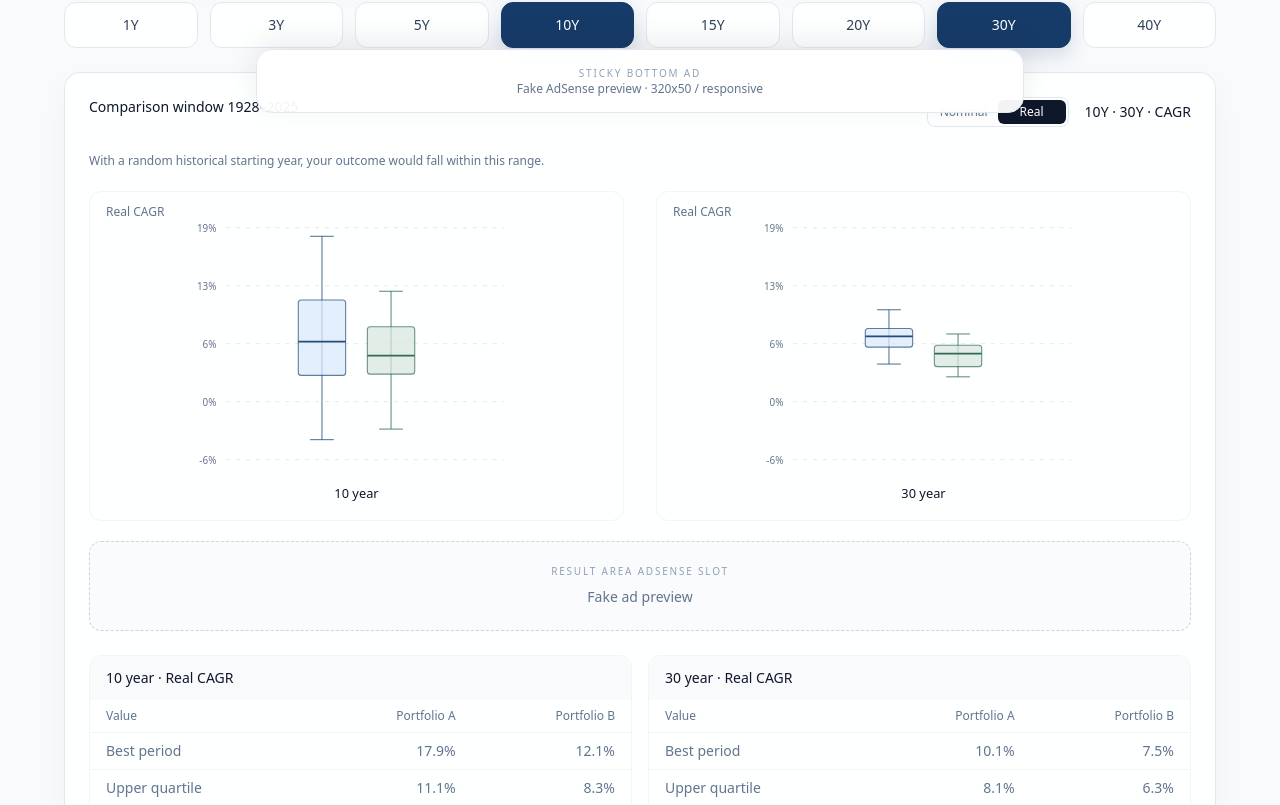
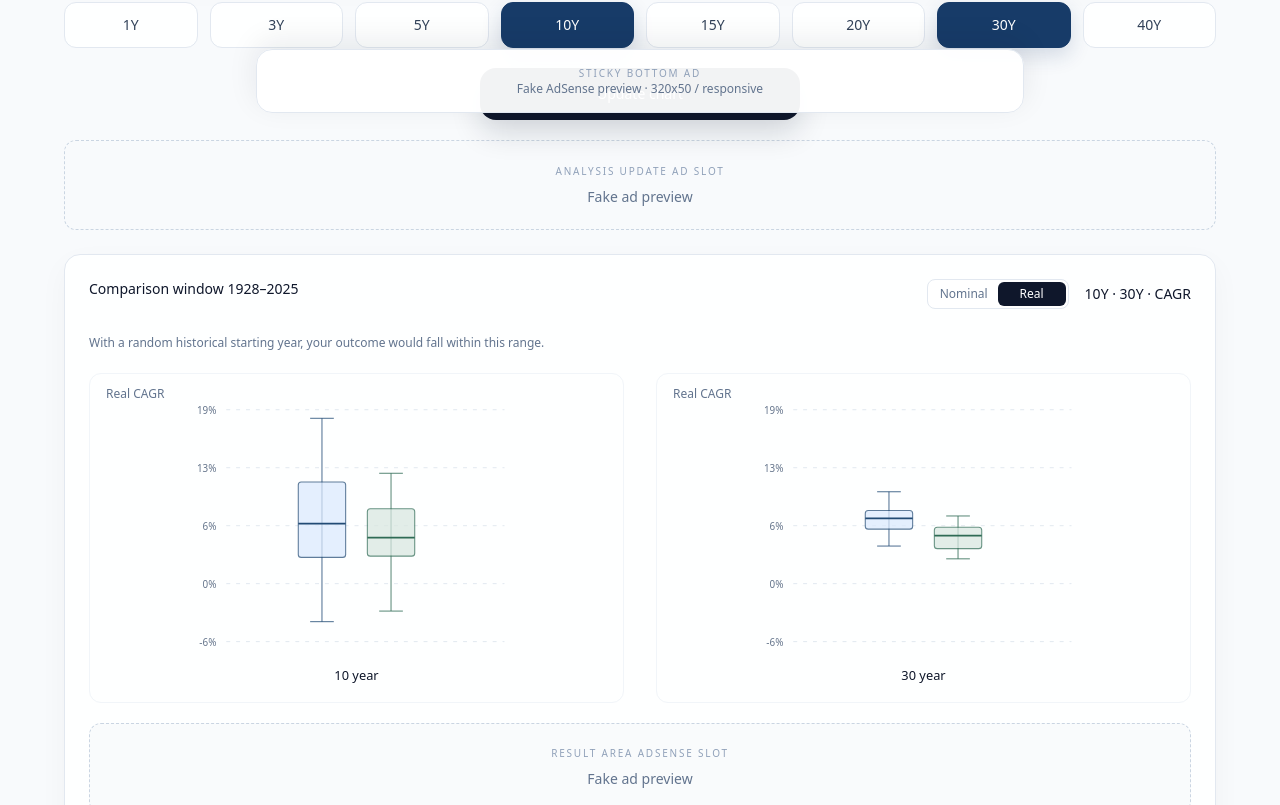
Before and after one commit to horizonworks-lab/portfolio-lab, a React (Vite) app: page / in a window 1280 px wide. Shown: the part 675-1480 px from the top of the page. Built offline with nearby package versions, Linux system fonts and the light colour scheme.

Commit message:
Update App.jsx

```diff
--- a/src/App.jsx
+++ b/src/App.jsx
@@ -93,10 +93,12 @@ function Row({ asset, data, setData, color = "blue" }) {
   );
 }
 
-function Card({ title, data, setData, onNormalize }) {
+function Card({ title, data, setData, onNormalize, validationAttempted }) {
   const t = total(data);
   const ok = t === 100;
   const isA = title.includes("A");
+  const showError = validationAttempted && !ok;
+
   return (
     <div className="bg-white/90 rounded-2xl border border-slate-200 p-5 shadow-[0_10px_30px_rgba(15,23,42,0.035)]">
       <div className="flex justify-between mb-3">
@@ -105,11 +107,11 @@ function Card({ title, data, setData, onNormalize }) {
           {title}
         </h3>
         <div className="flex items-center gap-2">
-          <span className={`text-xs ${ok ? "text-emerald-600" : "text-red-500"}`}>Total {t}%</span>
+          <span className={`text-xs ${showError ? "text-red-500" : ok ? "text-emerald-600" : "text-slate-400"}`}>Total {t}%</span>
           {!ok && (
             <button
               onClick={onNormalize}
-              className="text-[11px] rounded-full border border-red-200 bg-red-50 text-red-600 px-2 py-1 hover:bg-red-100"
+              className="text-[11px] rounded-full border border-slate-200 bg-slate-50 text-slate-500 px-2 py-1 hover:bg-slate-100"
             >
               Normalize
             </button>
@@ -167,7 +169,7 @@ function BoxPlot({ h, scale, dataA, dataB }) {
   );
 }
 
-function Chart({ a, b, h1, h2, mode, setMode }) {
+function Chart({ a, b, h1, h2, mode, draftMode, setDraftMode, chartAdKey }) {
   const horizons = [h1, h2].sort((x, y) => x - y);
   const boxes = useMemo(() => horizons.map((h) => ({ h, a: portfolioBox(a, h, mode), b: portfolioBox(b, h, mode) })), [a, b, h1, h2, mode]);
   const scale = getScale(boxes.flatMap((x) => [x.a, x.b]));
@@ -182,8 +184,8 @@ function Chart({ a, b, h1, h2, mode, setMode }) {
             {["Nominal", "Real"].map((m) => (
               <button
                 key={m}
-                onClick={() => setMode(m)}
-                className={`px-2.5 py-1 rounded-md ${mode === m ? "bg-slate-900 text-white" : "text-slate-500"}`}
+                onClick={() => setDraftMode(m)}
+                className={`px-2.5 py-1 rounded-md ${draftMode === m ? "bg-slate-900 text-white" : "text-slate-500"}`}
               >
                 {m}
               </button>
@@ -209,7 +211,7 @@ function Chart({ a, b, h1, h2, mode, setMode }) {
       </div>
 
       <div className="mt-5">
-        <FakeAd type="leaderboard" label="Result area AdSense slot" />
+        <FakeAd key={chartAdKey} type="leaderboard" label="Result area AdSense slot" />
       </div>
 
       <div className="mt-6 grid gap-4 md:grid-cols-2">
@@ -230,11 +232,11 @@ function Chart({ a, b, h1, h2, mode, setMode }) {
 
               <tbody>
                 {[
-                  ["Best period", pa.high, pb.high],
+                  ["High", pa.high, pb.high],
                   ["Upper quartile", pa.q3, pb.q3],
                   ["Median", pa.med, pb.med],
                   ["Lower quartile", pa.q1, pb.q1],
-                  ["Worst period", pa.low, pb.low],
+                  ["Low", pa.low, pb.low],
                   ["Periods", pa.n, pb.n],
                 ].map((r) => (
                   <tr key={r[0]} className="border-b last:border-b-0 border-slate-100">
@@ -313,11 +315,33 @@ function MethodologyBlock() {
 }
 
 export default function App() {
-  const [a, setA] = useState({ sp500: 100, small_cap: 0, tbills: 0, bond10: 0, gold: 0 });
-  const [b, setB] = useState({ sp500: 60, small_cap: 0, tbills: 0, bond10: 40, gold: 0 });
-  const [selectedHorizons, setSelectedHorizons] = useState([10, 30]);
-  const [h1, h2] = selectedHorizons.length === 2 ? selectedHorizons : [selectedHorizons[0], selectedHorizons[0]];
-  const [mode, setMode] = useState("Real");
+  const initialA = { sp500: 100, small_cap: 0, tbills: 0, bond10: 0, gold: 0 };
+  const initialB = { sp500: 60, small_cap: 0, tbills: 0, bond10: 40, gold: 0 };
+  const initialHorizons = [10, 30];
+  const initialMode = "Real";
+
+  const [draftA, setDraftA] = useState(initialA);
+  const [draftB, setDraftB] = useState(initialB);
+  const [draftSelectedHorizons, setDraftSelectedHorizons] = useState(initialHorizons);
+  const [draftMode, setDraftMode] = useState(initialMode);
+
+  const [appliedA, setAppliedA] = useState(initialA);
+  const [appliedB, setAppliedB] = useState(initialB);
+  const [appliedSelectedHorizons, setAppliedSelectedHorizons] = useState(initialHorizons);
+  const [appliedMode, setAppliedMode] = useState(initialMode);
+
+  const [validationAttempted, setValidationAttempted] = useState(false);
+  const [validationMessage, setValidationMessage] = useState("");
+  const [chartAdKey, setChartAdKey] = useState(0);
+
+  const [draftH1, draftH2] = draftSelectedHorizons.length === 2
+    ? draftSelectedHorizons
+    : [draftSelectedHorizons[0], draftSelectedHorizons[0]];
+
+  const [appliedH1, appliedH2] = appliedSelectedHorizons.length === 2
+    ? appliedSelectedHorizons
+    : [appliedSelectedHorizons[0], appliedSelectedHorizons[0]];
+
   const normalizePortfolio = (p) => {
     const sum = total(p);
     if (!sum) return p;
@@ -338,7 +362,27 @@ export default function App() {
     return normalized;
   };
 
-  const ok = valid(a) && valid(b);
+  const updateChart = () => {
+    setValidationAttempted(true);
+
+    if (!valid(draftA) || !valid(draftB)) {
+      setValidationMessage("Set both portfolios to 100% before updating the chart.");
+      return;
+    }
+
+    if (draftSelectedHorizons.length !== 2) {
+      setValidationMessage("Select two investment horizons before updating the chart.");
+      return;
+    }
+
+    setAppliedA(draftA);
+    setAppliedB(draftB);
+    setAppliedSelectedHorizons(draftSelectedHorizons);
+    setAppliedMode(draftMode);
+    setValidationMessage("");
+    setChartAdKey((current) => current + 1);
+  };
+
   return (
     <main className="min-h-screen bg-slate-50 text-slate-900 p-4 md:p-8 pb-24">
       <style>{`:root{--slider-color:#224b75;} .portfolio-b{--slider-color:#2f6b55;} .clean-slider{appearance:none;height:8px;border-radius:999px;outline:none;} .clean-slider::-webkit-slider-thumb{appearance:none;width:22px;height:22px;border-radius:999px;background:#fff;border:2.5px solid var(--slider-color);cursor:pointer;} .clean-slider::-moz-range-thumb{width:22px;height:22px;border-radius:999px;background:#fff;border:2.5px solid var(--slider-color);cursor:pointer;}`}</style>
@@ -347,29 +391,31 @@ export default function App() {
         <p className="text-slate-500 mb-8">Build and compare portfolios — and see how time reduces short-term risk.</p>
         <div className="mb-6"><FakeAd type="leaderboard" label="Top AdSense slot" /></div>
         <div className="grid md:grid-cols-2 gap-6 mb-6">
-          <div><Card title="Portfolio A" data={a} setData={setA} onNormalize={() => setA(normalizePortfolio(a))} /></div>
-          <div className="portfolio-b"><Card title="Portfolio B" data={b} setData={setB} onNormalize={() => setB(normalizePortfolio(b))} /></div>
+          <div><Card title="Portfolio A" data={draftA} setData={setDraftA} onNormalize={() => setDraftA(normalizePortfolio(draftA))} validationAttempted={validationAttempted} /></div>
+          <div className="portfolio-b"><Card title="Portfolio B" data={draftB} setData={setDraftB} onNormalize={() => setDraftB(normalizePortfolio(draftB))} validationAttempted={validationAttempted} /></div>
         </div>
 
-        <div className="grid grid-cols-4 md:grid-cols-8 gap-3 mb-6">
+        <div className="grid grid-cols-4 md:grid-cols-8 gap-3 mb-5">
           {HORIZONS.map((h) => {
-            const selected = h === h1 || h === h2;
+            const selected = h === draftH1 || h === draftH2;
             return (
               <button
                 key={h}
                 onClick={() => {
+                  setValidationMessage("");
+
                   if (selected) {
-                    const next = selectedHorizons.filter((x) => x !== h);
-                    setSelectedHorizons(next.length ? next : [h]);
+                    const next = draftSelectedHorizons.filter((x) => x !== h);
+                    setDraftSelectedHorizons(next.length ? next : [h]);
                     return;
                   }
 
-                  if (selectedHorizons.length === 1) {
-                    setSelectedHorizons([selectedHorizons[0], h].sort((x, y) => x - y));
+                  if (draftSelectedHorizons.length === 1) {
+                    setDraftSelectedHorizons([draftSelectedHorizons[0], h].sort((x, y) => x - y));
                     return;
                   }
 
-                  setSelectedHorizons([h]);
+                  setDraftSelectedHorizons([h]);
                 }}
                 className={`w-full px-4 py-3 rounded-xl border text-sm transition ${
                   selected
@@ -382,13 +428,35 @@ export default function App() {
             );
           })}
         </div>
-        {ok && selectedHorizons.length === 2 ? (
-          <Chart a={a} b={b} h1={h1} h2={h2} mode={mode} setMode={setMode} />
-        ) : (
-          <div className="bg-white rounded-2xl border border-slate-200 h-[380px] grid place-items-center text-slate-400 text-sm">
-            {ok ? "Select two investment horizons" : "Set both portfolios to 100%"}
-          </div>
-        )}
+
+        <div className="mb-5 flex flex-col items-stretch md:items-center">
+          <button
+            type="button"
+            onClick={updateChart}
+            className="w-full rounded-2xl bg-slate-900 px-5 py-4 text-sm font-medium text-white shadow-[0_12px_30px_rgba(15,23,42,0.16)] transition hover:bg-slate-800 active:scale-[0.99] md:max-w-[320px]"
+          >
+            Update chart
+          </button>
+          {validationAttempted && validationMessage && (
+            <p className="mt-3 text-sm text-red-500">{validationMessage}</p>
+          )}
+        </div>
+
+        <div className="mb-6">
+          <FakeAd key={`input-ad-${chartAdKey}`} type="leaderboard" label="Analysis update ad slot" />
+        </div>
+
+        <Chart
+          a={appliedA}
+          b={appliedB}
+          h1={appliedH1}
+          h2={appliedH2}
+          mode={appliedMode}
+          draftMode={draftMode}
+          setDraftMode={setDraftMode}
+          chartAdKey={chartAdKey}
+        />
+
         <AffiliateBlock />
         <MethodologyBlock />
         <div className="h-[100px]" />
```
